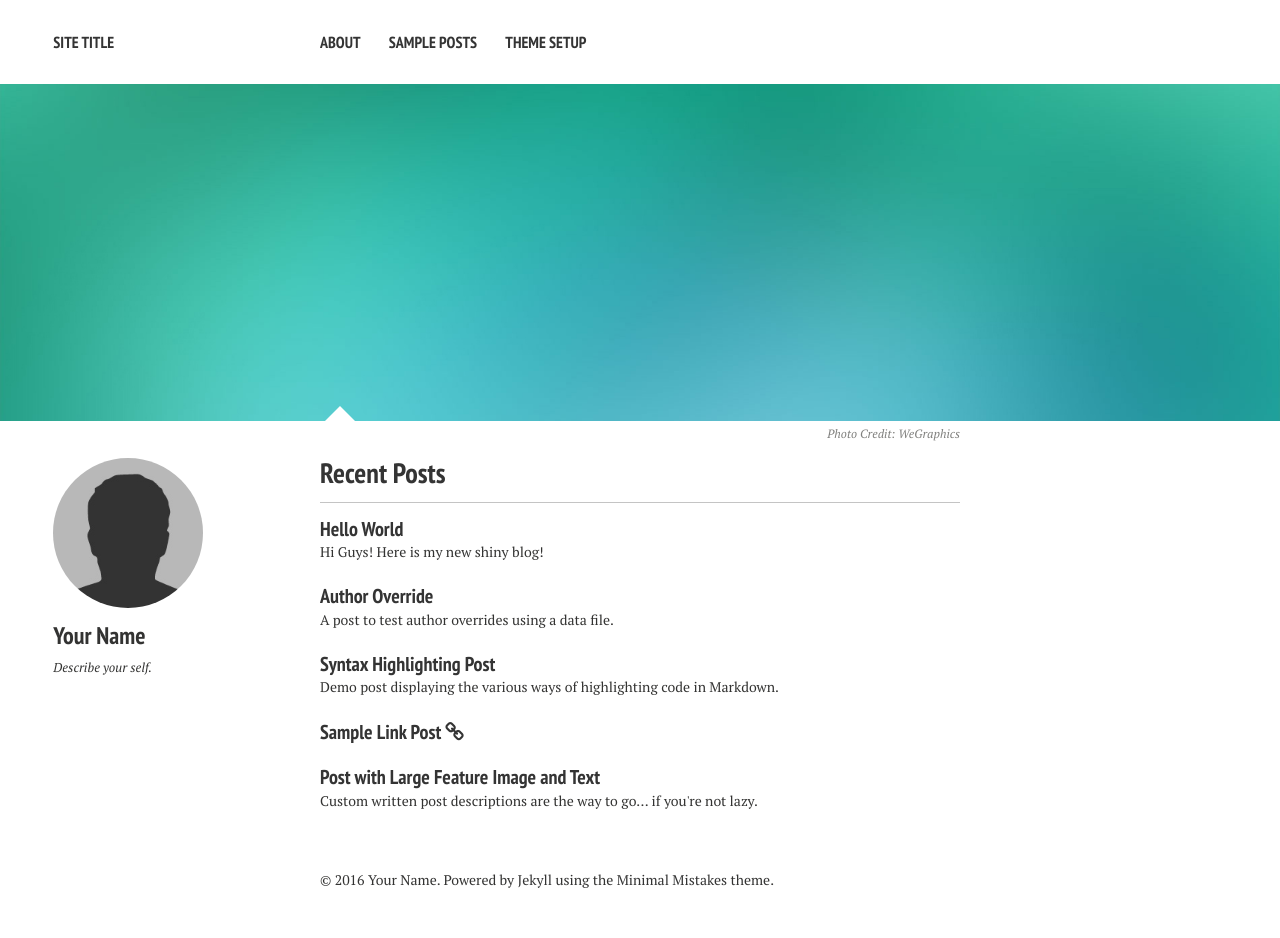
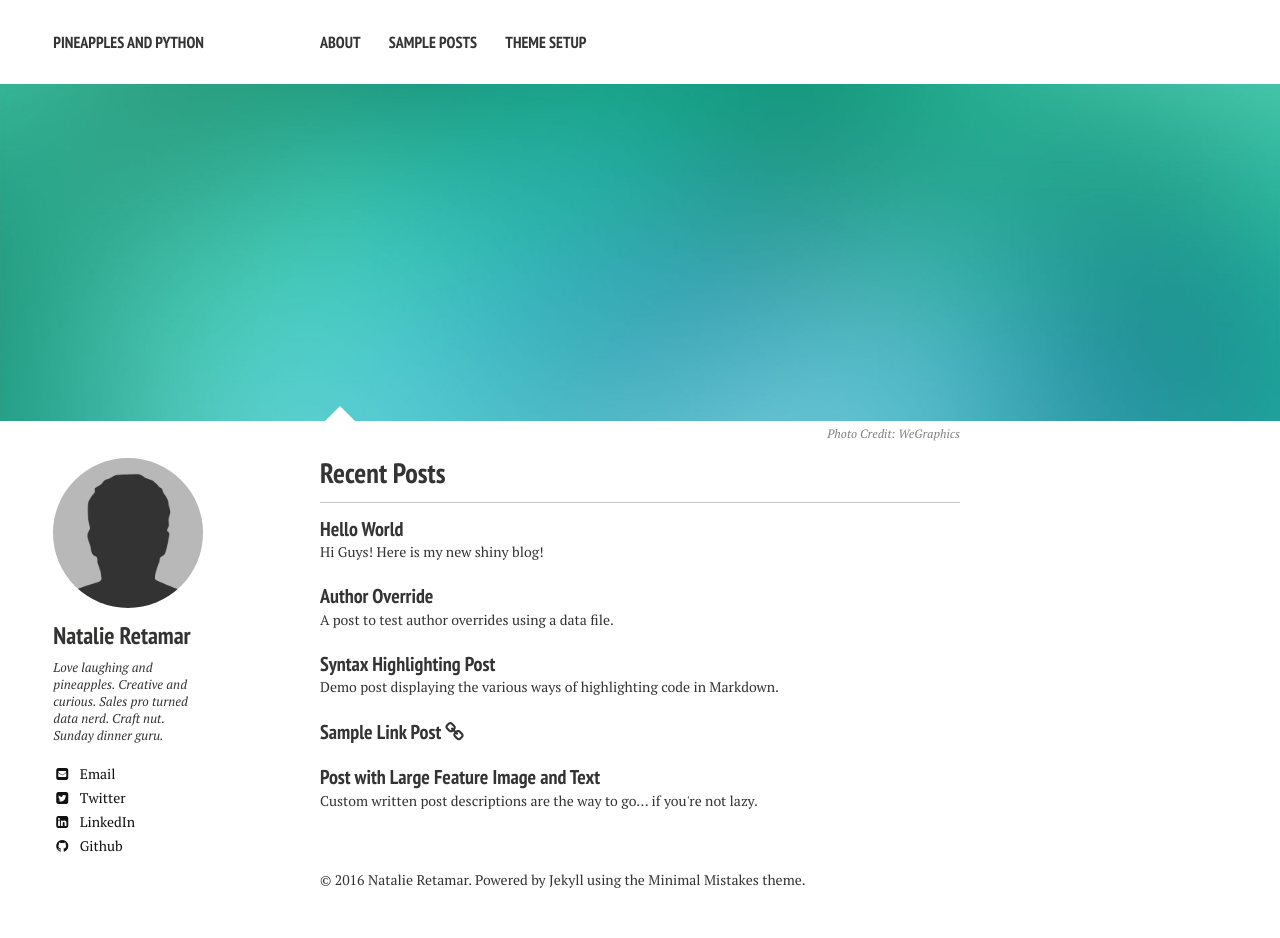
Before and after one commit to natalieretamar/natalieretamar.github.io, a Jekyll site: the page built from index.md, in a window 1280 px wide. Built offline with Jekyll 4.4.1, drawn with Linux system fonts in a browser that asks for light colours; nearby versions of some CDN libraries.

Commit message:
add config

```diff
--- a/_config.yml
+++ b/_config.yml
@@ -1,6 +1,6 @@
 # Site wide configuration
 
-title:            Site Title
+title:            Pineapples and Python
 locale:           en_US
 url:
 
@@ -41,12 +41,12 @@ titlecase: true
 
 # Site owner
 owner:
-  name: Your Name
+  name: Natalie Retamar
   avatar: bio-photo.jpg
-  bio: "Describe your self."
-  email:
+  bio: "Love laughing and pineapples. Creative and curious. Sales pro turned data nerd. Craft nut. Sunday dinner guru."
+  email: Natalie.Retamar@gmail.com
   disqus-shortname:
-  twitter: #username
+  twitter: 'da_CasObserver'
   facebook: #username
   google:
     plus: #username
@@ -55,11 +55,11 @@ owner:
     ad-client:
     ad-slot:
   bing-verify:
-  github: #username
+  github: https://github.com/natalieretamar
   stackoverflow: #123456/username   from a "http://stackoverflow.com/users/123456/username" link
-  linkedin: #username
+  linkedin: https://www.linkedin.com/in/natalieretamar
   xing: #username
-  instagram: #username
+  instagram: #nyc_nat
   lastfm: #username
   tumblr: #username
   pinterest: #username
```
